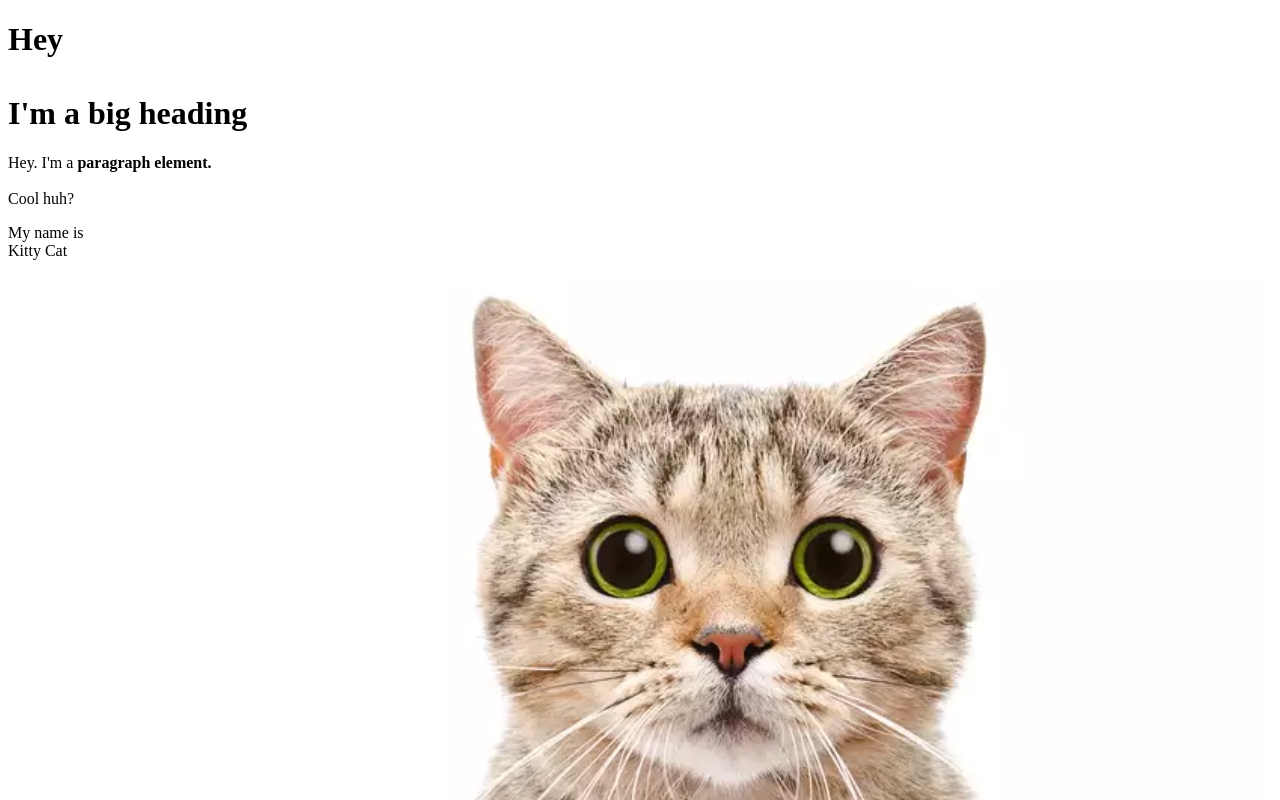
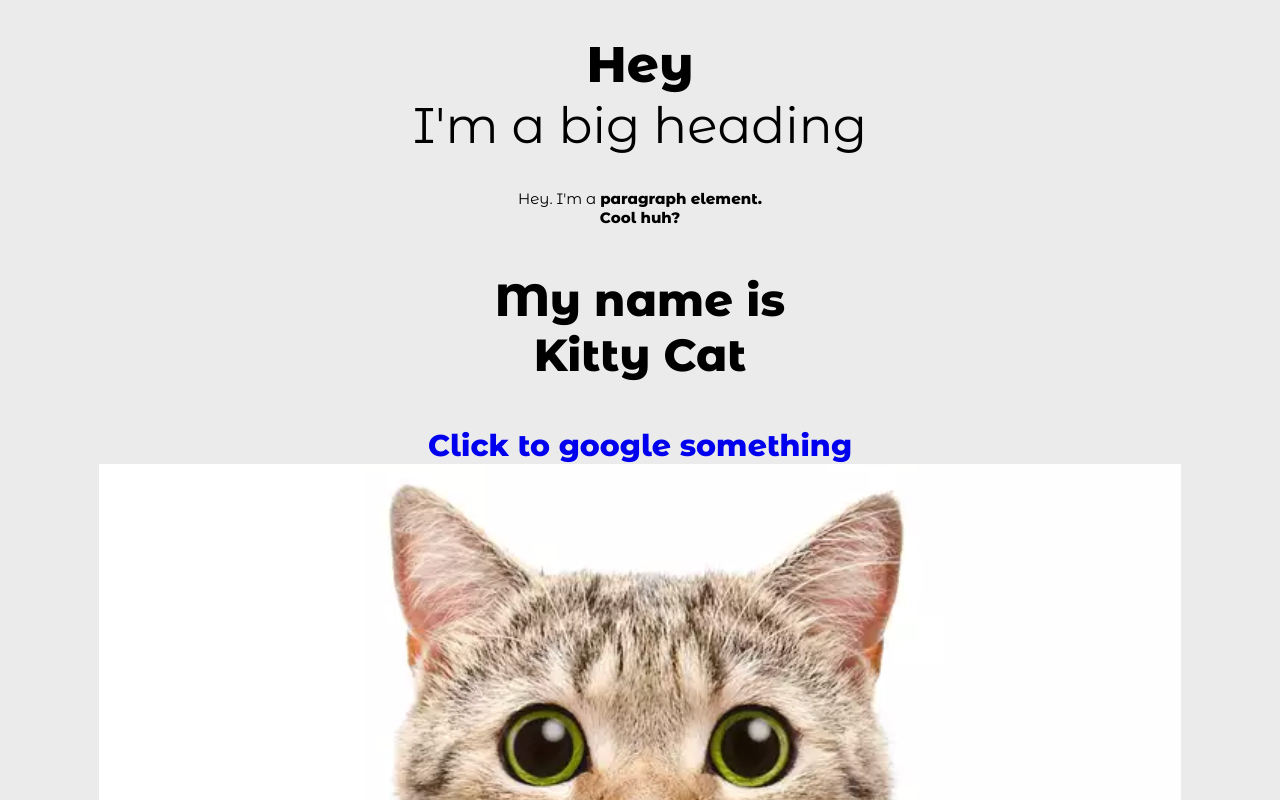
Before and after one commit to acm1995/cartoon-hero, a plain HTML site: page test.html in a window 1280 px wide. Shown: the top 800 px of the page. Drawn offline with Linux system fonts and the light colour scheme.

```diff
--- a/css/test.css
+++ b/css/test.css
@@ -1,5 +1,6 @@
 body {
   background-color: rgb(235, 235, 235);
+  text-align: center;
 }
 
 h1 {
@@ -29,3 +30,10 @@
 h1 span {
   font-weight: 800;
 }
+
+a {
+  font-size: 30px;
+  font-family: "Montserrat Alternates", sans-serif;
+  font-weight: 800;
+  text-decoration-line: none;
+}
--- a/test.html
+++ b/test.html
@@ -3,17 +3,21 @@
 
 <head>
     <title>YO YO</title>
+    <link rel="preconnect" href="https://fonts.googleapis.com">
+    <link rel="preconnect" href="https://fonts.gstatic.com" crossorigin>
+    <link href="https://fonts.googleapis.com/css2?family=Montserrat+Alternates:wght@400;800&display=swap" rel="stylesheet">
+    <link rel="stylesheet" href="css/test.css">
 
 </head>
 
 
 <body>
-    <h1>Hey <br><br> I'm a big heading</h1>
-    <p>Hey. I'm a <b>paragraph element.</b><br><br> Cool huh?</p>
-    <p>My name is <br> Kitty Cat</p>
-    <a href="https://google.com" target="_blank" title="Let's go to Google">Click me I'm an elemnent!</a>
+    <h1><span>Hey</span> <br> I'm a big heading</h1>
+    <p>Hey. I'm a <b>paragraph element.<br> Cool huh?</p>
+    <p style="font-size: 45px;">My name is <br> Kitty Cat</p>
+    <a href="https://google.com" target="_blank" title="Let's go to Google">Click to google something</a>
     <img src="img/cat.png" alt="">
 
 </body>
 
-</html>>
+</html>
```
Also changed, not shown: css/index.html (added, +52 -0 lines), style-test.html (+5 -1 lines), img/icon.png (added), img/ralph-avatar.jpg (added), img/ralph-big.webp (added), 1 other file.
